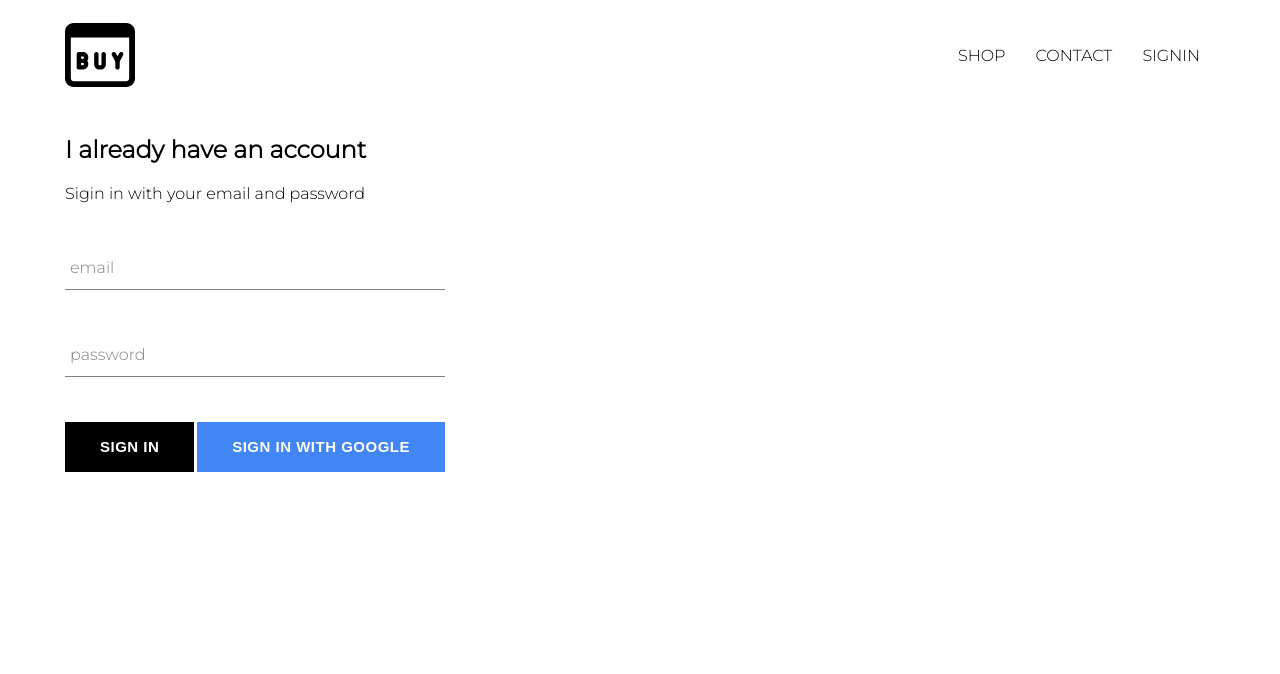
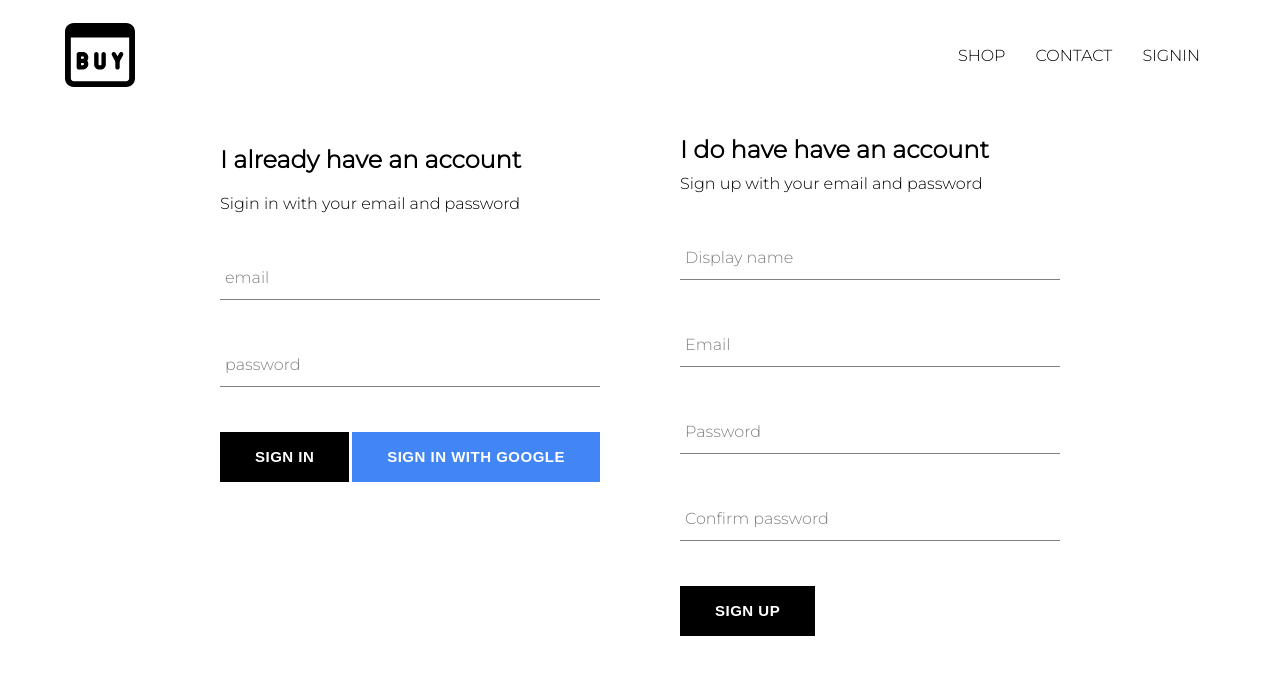
Before and after one commit to thomasl4012/project-react-firebase-graphql-redux, a React (Create React App) app: page /signin in a window 1280 px wide. Shown: the top 674 px of the page. Built offline with nearby package versions, Linux system fonts and the light colour scheme; no server answers.

Commit message:
added  firebase authentication with user mail or gmail account

```diff
--- a/src/App.js
+++ b/src/App.js
@@ -4,7 +4,7 @@
 import ShopPage from "./pages/homepage/shop/shop-page.component";
 import Header from "./components/header/header.component";
 import Login from "./pages/homepage/login/login.component";
-import { auth } from "./firebase/firebase.utils";
+import { auth, createUserProfilDocument } from "./firebase/firebase.utils";
 import React, { Component } from "react";
 
 export default class App extends Component {
@@ -14,8 +14,20 @@
   unsubscribeFromAuth = null;
 
   componentDidMount() {
-    this.unsubscribeFromAuth = auth.onAuthStateChanged((user) => {
-      this.setState({ currentUser: user });
+    this.unsubscribeFromAuth = auth.onAuthStateChanged(async (userAuth) => {
+      if (userAuth) {
+        const userRef = await createUserProfilDocument(userAuth);
+        userRef.onSnapshot((snapShot) => {
+          this.setState({
+            currentUser: {
+              id: snapShot.id,
+              ...snapShot.data(),
+            },
+          });
+        });
+      } else {
+        this.setState({ currentUser: userAuth });
+      }
     });
   }
 
--- /dev/null
+++ b/src/components/signup/signup.component.jsx
@@ -0,0 +1,97 @@
+import "./signup.style.scss";
+import Button from "../button/button.component";
+import { auth, createUserProfilDocument } from "../../firebase/firebase.utils";
+import FormInput from "../form-input/form-input.component";
+
+import React, { Component } from "react";
+
+export class Signup extends Component {
+  state = {
+    displayName: "",
+    email: "",
+    password: "",
+    confirmPassword: "",
+  };
+
+  handleSubmit = async (event) => {
+    event.preventDefault();
+    const { displayName, email, password, confirmPassword } = this.state;
+    if (password !== confirmPassword) {
+      alert("passwords don't match");
+      return;
+    }
+
+    try {
+      const { user } = await auth.createUserWithEmailAndPassword(
+        email,
+        password
+      );
+
+      await createUserProfilDocument(user, { displayName });
+
+      this.setState({
+        displayName: "",
+        email: "",
+        password: "",
+        confirmPassword: "",
+      });
+    } catch (err) {
+      console.log("error ==>", err);
+    }
+  };
+
+  handleChange = (event) => {
+    const { name, value } = event.target;
+    this.setState({ [name]: value });
+  };
+
+  render() {
+    const { displayName, password, confirmPassword, email } = this.state;
+    return (
+      <div className="sign-up">
+        <h2 className="title">I do have have an account</h2>
+        <span>Sign up with your email and password</span>
+        <form className="sign-up-form" onSubmit={this.handleSubmit}>
+          <FormInput
+            type="text"
+            name="displayName"
+            value={displayName}
+            onChange={this.handleChange}
+            label="Display name"
+            required
+          />
+
+          <FormInput
+            type="email"
+            name="email"
+            value={email}
+            onChange={this.handleChange}
+            label="Email"
+            required
+          />
+
+          <FormInput
+            type="password"
+            name="password"
+            value={password}
+            onChange={this.handleChange}
+            label="Password"
+            required
+          />
+
+          <FormInput
+            type="password"
+            name="confirmPassword"
+            value={confirmPassword}
+            onChange={this.handleChange}
+            label="Confirm password"
+            required
+          />
+          <Button type="submit">SIGN UP</Button>
+        </form>
+      </div>
+    );
+  }
+}
+
+export default Signup;
--- /dev/null
+++ b/src/components/signup/signup.style.scss
@@ -0,0 +1,9 @@
+.sign-up {
+  display: flex;
+  flex-direction: column;
+  width: 380px;
+}
+
+.title {
+  margin: 10px 0px;
+}
--- a/src/firebase/firebase.utils.js
+++ b/src/firebase/firebase.utils.js
@@ -5,11 +5,32 @@
 const config = {
   apiKey: "AIzaSyCyshU_J71SLeHcYBrio0-iWIyKqx-0-GQ",
   authDomain: "ecom-project-8c392.firebaseapp.com",
+  databaseURL: "https://ecom-project-8c392-default-rtdb.firebaseio.com/",
   projectId: "ecom-project-8c392",
   storageBucket: "ecom-project-8c392.appspot.com",
   messagingSenderId: "464847519787",
   appId: "1:464847519787:web:6f40b3c937f800dae02a6e",
   measurementId: "G-6GR160WZYJ",
+};
+
+export const createUserProfilDocument = async (userAuth, additionalData) => {
+  if (!userAuth) return;
+
+  const userRef = firestore.doc(`users/${userAuth.uid}`);
+
+  const snapShot = await userRef.get();
+
+  if (!snapShot.exists) {
+    const { displayName, email } = userAuth;
+    const createdAt = new Date();
+    try {
+      await userRef.set({ displayName, email, createdAt, ...additionalData });
+    } catch (err) {
+      console.log("error ==>", err.message);
+    }
+  }
+
+  return userRef;
 };
 
 firebase.initializeApp(config);
--- a/src/pages/homepage/login/login.component.jsx
+++ b/src/pages/homepage/login/login.component.jsx
@@ -1,11 +1,13 @@
 import React from "react";
 import "./login.style.scss";
 import SignIn from "../../../components/signin/signin.component";
+import Signup from "../../../components/signup/signup.component";
 
 const Login = () => {
   return (
     <div className="login">
       <SignIn />
+      <Signup />
     </div>
   );
 };
--- a/src/pages/homepage/login/login.style.scss
+++ b/src/pages/homepage/login/login.style.scss
@@ -0,0 +1,6 @@
+.login {
+  width: 840px;
+  display: flex;
+  justify-content: space-between;
+  margin: 35px auto;
+}
```
